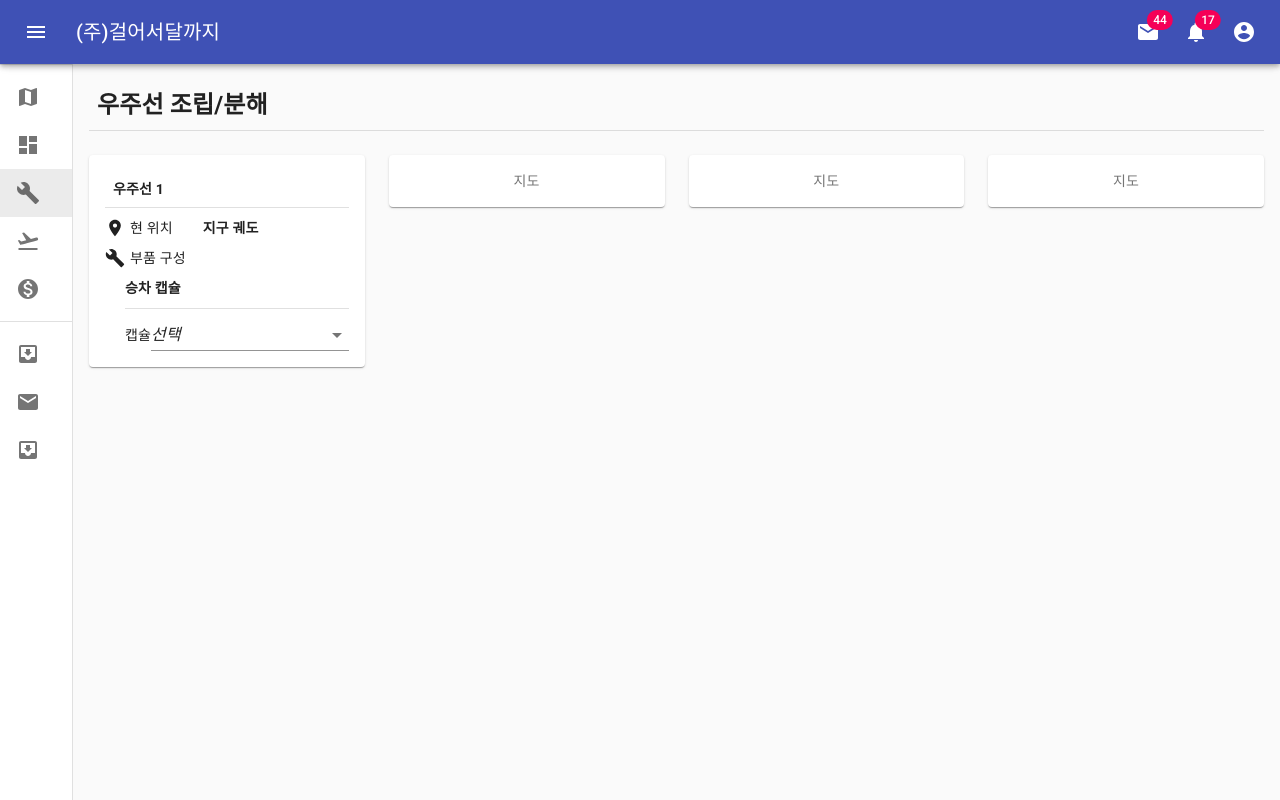
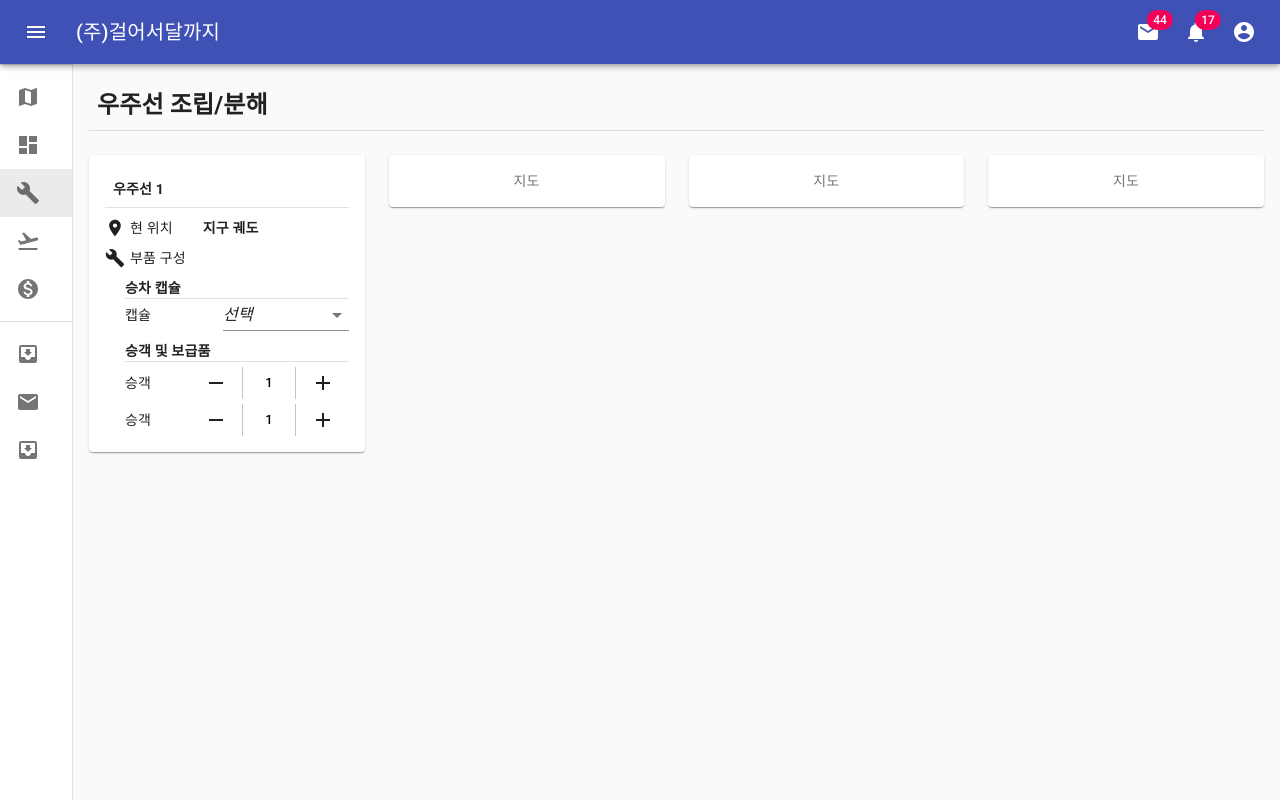
Before and after one commit to tenderpooh/space-s, a React (Create React App) app: page / in a window 1280 px wide. Built offline with nearby package versions, Linux system fonts and the light colour scheme.

Commit message:
Update Spaceship.jsx
우주선 조립/분해 UI 개발중

```diff
--- a/src/components/Contents/Spaceship.jsx
+++ b/src/components/Contents/Spaceship.jsx
@@ -1,17 +1,20 @@
 import React from "react";
 import {
+  Button,
+  ButtonGroup,
   Paper,
   Box,
   Divider,
   Grid,
   FormControl,
-  InputLabel,
   Select,
   MenuItem
 } from "@material-ui/core";
 import { makeStyles } from "@material-ui/core/styles";
 import LocationOnIcon from "@material-ui/icons/LocationOn";
 import BuildIcon from "@material-ui/icons/Build";
+import AddIcon from "@material-ui/icons/Add";
+import RemoveIcon from "@material-ui/icons/Remove";
 
 const useStyles = makeStyles(theme => ({
   formControl: {
@@ -29,7 +32,8 @@ const useStyles = makeStyles(theme => ({
   },
   parts: {
     marginLeft: 20
-  }
+  },
+  selectEmpty: {}
 }));
 
 const SpaceshipRow = ({ children }) => {
@@ -50,8 +54,14 @@ const SpaceshipRow = ({ children }) => {
 export default function Spaceship() {
   const classes = useStyles();
   const [capsule, setCapsule] = React.useState("");
+  const [passenger, setPassenger] = React.useState(1);
+  const currentPassenger = 10;
   const handleChange = event => {
     setCapsule(event.target.value);
+  };
+  const handleNumber = e => {
+    console.log(e.currentTarget.value);
+    setPassenger(Number(passenger) + Number(e.currentTarget.value));
   };
   return (
     <Paper className={classes.paper}>
@@ -74,12 +84,8 @@ export default function Spaceship() {
         <Grid container item className={classes.parts}>
           <SpaceshipRow>
             <Box fontWeight="fontWeightBold">승차 캡슐</Box>
-          </SpaceshipRow>
-          <SpaceshipRow>
             <Divider style={{ width: "100%" }} />
-          </SpaceshipRow>
-          <SpaceshipRow>
-            <Box>캡슐</Box>
+            <Box flexGrow={1}>캡슐</Box>
             <FormControl className={classes.formControl}>
               <Select
                 value={capsule}
@@ -90,11 +96,73 @@ export default function Spaceship() {
                 <MenuItem value="">
                   <em>선택</em>
                 </MenuItem>
-                <MenuItem value={10}>Ten</MenuItem>
-                <MenuItem value={20}>Twenty</MenuItem>
-                <MenuItem value={30}>Thirty</MenuItem>
+                <MenuItem value={"capsuleLV.1"}>10인승 캡슐</MenuItem>
+                <MenuItem value={"capsuleLV.2"}>50인승 캡슐</MenuItem>
+                <MenuItem value={"capsuleLV.3"}>100인승 캡슐</MenuItem>
               </Select>
             </FormControl>
+          </SpaceshipRow>
+          <SpaceshipRow>
+            <Box fontWeight="fontWeightBold">승객 및 보급품</Box>
+            <Divider style={{ width: "100%" }} />
+            <Grid container alignItems="center" style={{ marginTop: 5 }}>
+              <Box flexGrow={1}>승객</Box>
+              <Box flexGrow={1}>
+                <ButtonGroup
+                  fullWidth={true}
+                  variant="text"
+                  size="small"
+                  style={{ display: "flex" }}
+                >
+                  <Button
+                    value={-1}
+                    onClick={handleNumber}
+                    disabled={passenger <= 0}
+                  >
+                    <RemoveIcon />
+                  </Button>
+                  <Button color="primary" disabled style={{ color: "black" }}>
+                    {passenger}
+                  </Button>
+                  <Button
+                    value={1}
+                    onClick={handleNumber}
+                    disabled={passenger >= currentPassenger}
+                  >
+                    <AddIcon />
+                  </Button>
+                </ButtonGroup>
+              </Box>
+            </Grid>
+            <Grid container alignItems="center" style={{ marginTop: 5 }}>
+              <Box flexGrow={1}>승객</Box>
+              <Box flexGrow={1}>
+                <ButtonGroup
+                  fullWidth={true}
+                  variant="text"
+                  size="small"
+                  style={{ display: "flex" }}
+                >
+                  <Button
+                    value={-1}
+                    onClick={handleNumber}
+                    disabled={passenger <= 0}
+                  >
+                    <RemoveIcon />
+                  </Button>
+                  <Button color="primary" disabled style={{ color: "black" }}>
+                    {passenger}
+                  </Button>
+                  <Button
+                    value={1}
+                    onClick={handleNumber}
+                    disabled={passenger >= currentPassenger}
+                  >
+                    <AddIcon />
+                  </Button>
+                </ButtonGroup>
+              </Box>
+            </Grid>
           </SpaceshipRow>
         </Grid>
       </Grid>
```
